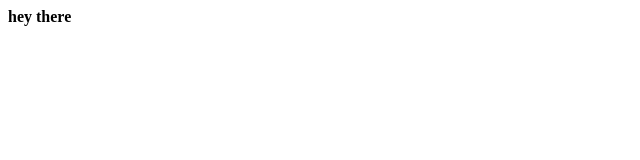
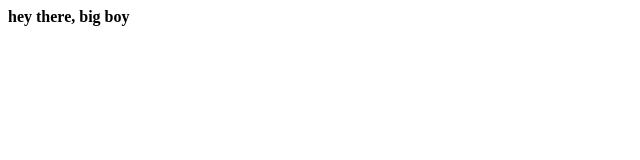
Before and after one commit to xeniabeania/test_pipeline2, a plain HTML site: page index.html in a window 1280 px wide. Shown: the full height of the page, 0-640 px from the left. Drawn offline with Linux system fonts and the light colour scheme.

Commit message:
updated index

```diff
--- a/index.html
+++ b/index.html
@@ -1,5 +1,5 @@
 <html>
     <body>
-        <h4>hey there</h4>
+        <h4>hey there, big boy</h4>
     </body>
 </html>
```
